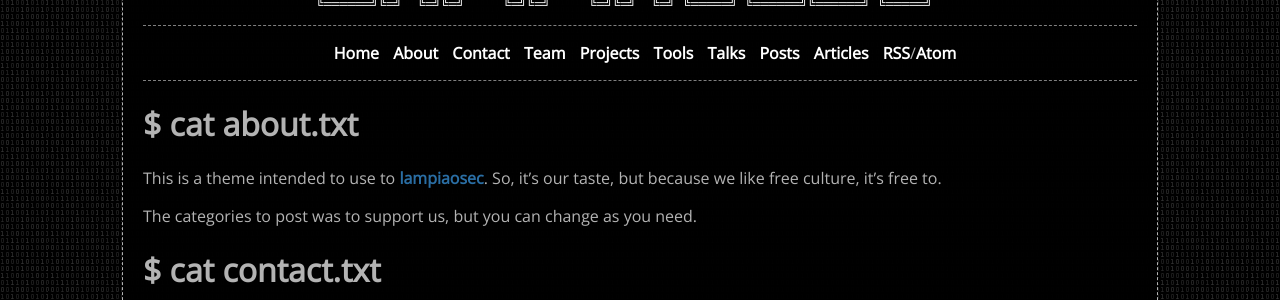
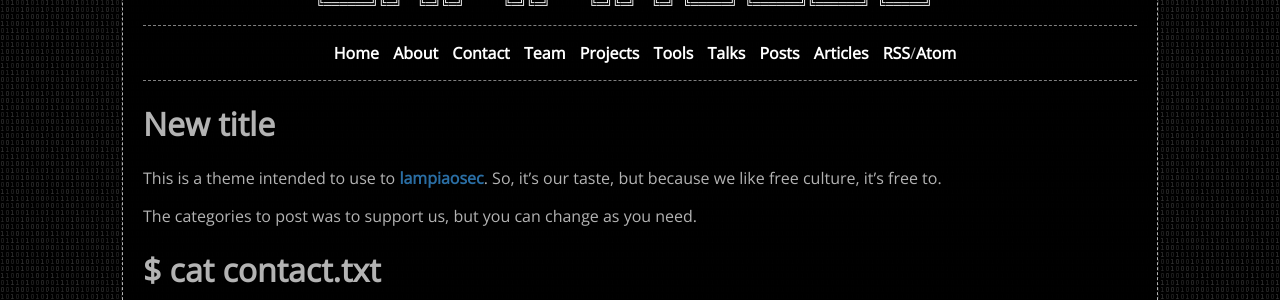
Before and after one commit to TedRamirez/sapientdreams.github.io, a Jekyll site: the page built from index.md, in a window 1280 px wide. Shown: the part 407-707 px from the top of the page. Built offline with Jekyll 4.4.1, drawn with Linux system fonts in a browser that asks for light colours.

Commit message:
Update index.md

```diff
--- a/index.md
+++ b/index.md
@@ -2,7 +2,7 @@
 layout: default
 ---
 
-# $ cat about.txt
+# New title
 {:id="about"}
 
 This is a theme intended to use to [lampiaosec](https://lampiaosec.github.io). So, it's our taste, but because we like free culture, it's free to.
```
